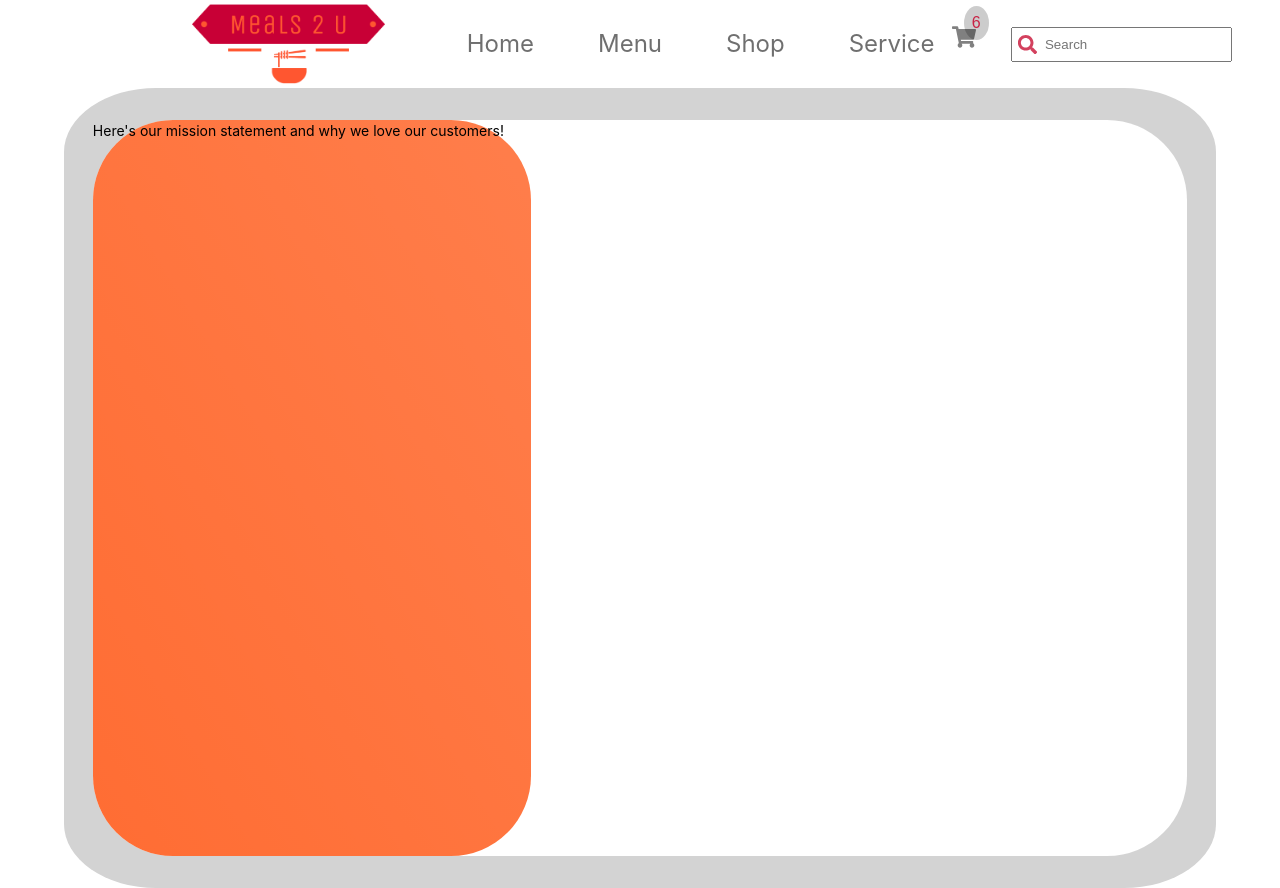
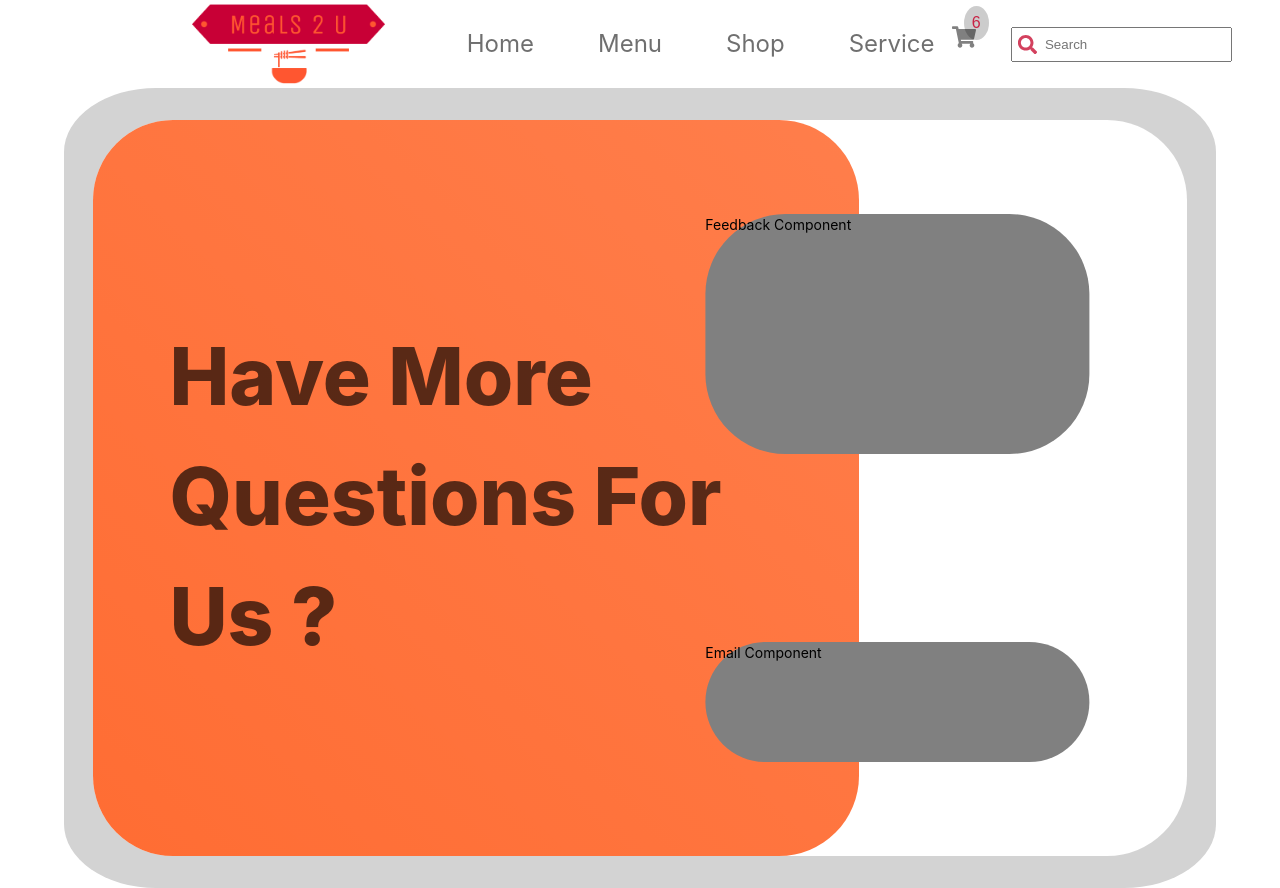
Before and after one commit to Jscorz/React-Food-Delivery-App, a React (Create React App) app: page /service in a window 1280 px wide. Built offline with nearby package versions, Linux system fonts and the light colour scheme.

Commit message:
added styling for feedback and email component and positioned them on service page

```diff
--- /dev/null
+++ b/src/components/EmailCard.js
@@ -0,0 +1,28 @@
+import React, { useState, useRef } from 'react';
+import '../index.css';
+import styled from 'styled-components';
+
+const EmailCard = () => {
+  return (
+    <Wrapper>
+      <section>Email Component</section>
+    </Wrapper>
+  );
+};
+
+export default EmailCard;
+
+const Wrapper = styled.section`
+  grid-column: 2 /-1;
+  display: flex;
+  justify-content: center;
+  align-items: center;
+  transform: translateX(-40%);
+
+  section {
+    background: grey;
+    min-width: 30vw;
+    min-height: 15vh;
+    border-radius: 5rem;
+  }
+`;
--- /dev/null
+++ b/src/components/Feedback.js
@@ -0,0 +1,28 @@
+import React, { useState, useRef } from 'react';
+import '../index.css';
+import styled from 'styled-components';
+
+const Feedback = () => {
+  return (
+    <Wrapper>
+      <section>Feedback Component</section>
+    </Wrapper>
+  );
+};
+
+export default Feedback;
+
+const Wrapper = styled.section`
+  grid-column: 2 /-1;
+  display: flex;
+  justify-content: center;
+  align-items: center;
+  transform: translateX(-40%);
+
+  section {
+    background: grey;
+    min-width: 30vw;
+    min-height: 30vh;
+    border-radius: 5rem;
+  }
+`;
--- a/src/components/Service.js
+++ b/src/components/Service.js
@@ -2,6 +2,8 @@ import React, { useState, useRef } from 'react';
 import '../index.css';
 import styled from 'styled-components';
 import { Link } from 'react-router-dom';
+import EmailCard from './EmailCard';
+import Feedback from './Feedback';
 
 const Service = () => {
   return (
@@ -9,8 +11,14 @@ const Service = () => {
       <section className='grid'>
         <article className='grid-second'>
           <div className='main-text'>
-            Here's our mission statement and why we love our customers!
+            <h1>
+              Have More <br />
+              Questions For <br />
+              Us ?
+            </h1>
           </div>
+          <Feedback />
+          <EmailCard />
         </article>
       </section>
     </Wrapper>
@@ -36,18 +44,40 @@ const Wrapper = styled.section`
       border-radius: 5rem;
 
       display: grid;
-      grid-template-columns: 40% 1fr 1fr;
+      grid-template-columns: 70% 1fr;
+      transition: all 0.2s;
     }
   }
 
   .main-text {
     grid-column: 1 / 2;
-    grid-row: 1 / -1;
+    grid-row: 1 / 3;
     background: linear-gradient(
       to right top,
       rgba(255, 72, 0, 0.8),
       rgba(255, 72, 0, 0.704)
     );
     border-radius: 5rem;
+    display: flex;
+    align-items: center;
+  }
+
+  h1 {
+    font-size: 5rem;
+    font-weight: 800;
+    margin-left: 10%;
+    margin-top: 2%;
+    color: rgba(0, 0, 0, 0.65);
+
+    @media only screen and (max-width: 1000px) {
+      font-size: 3rem;
+    }
+    @media only screen and (max-width: 800px) {
+      font-size: 3rem;
+    }
+    @media only screen and (max-width: 500px) {
+      font-size: 2rem;
+      margin-bottom: 1.5rem;
+    }
   }
 `;
```
